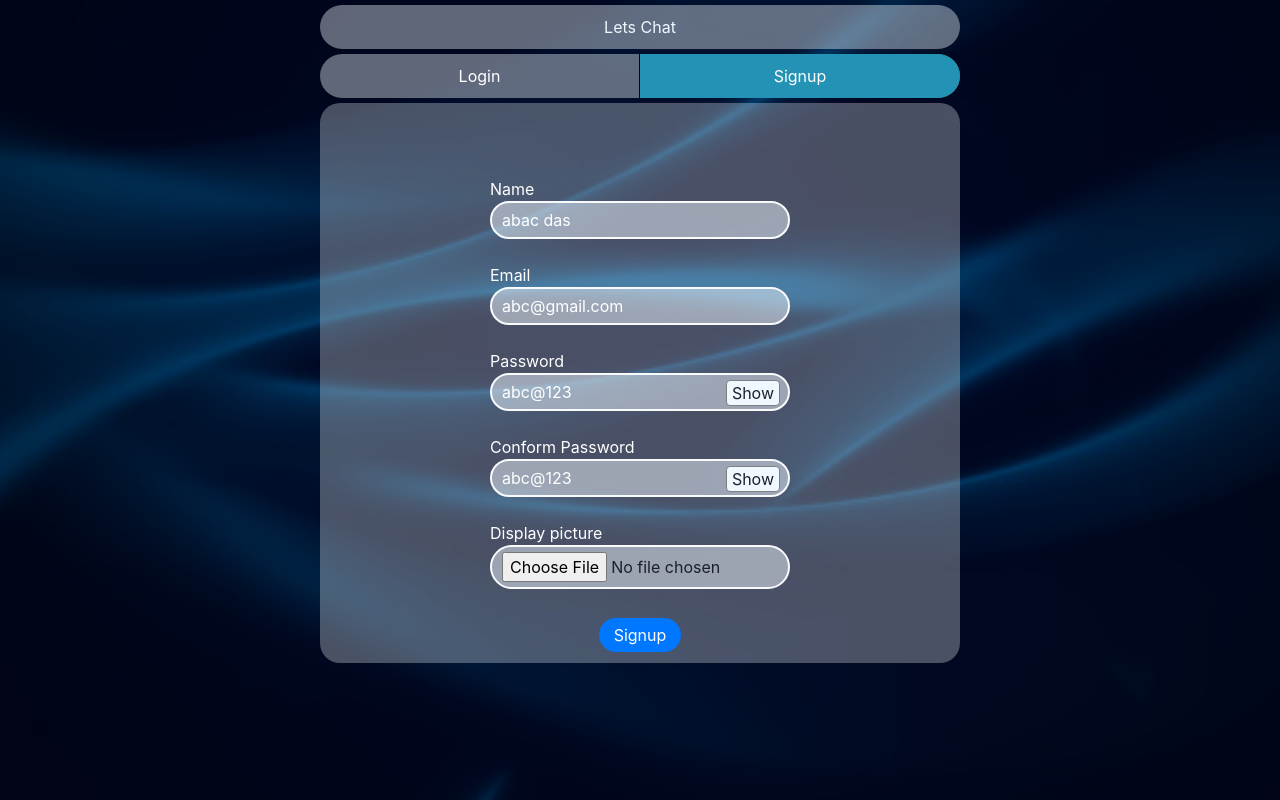
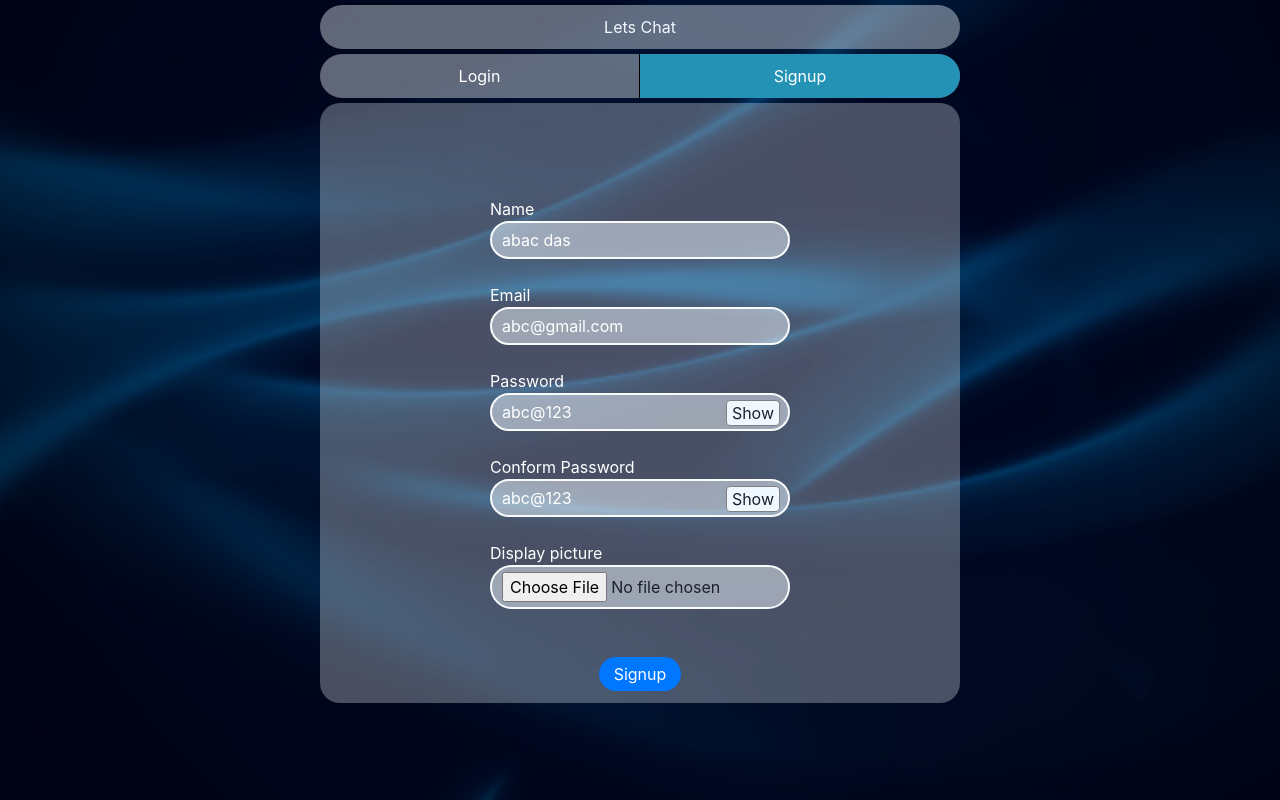
Before and after one commit to RudraDdas/chatapplication, a React (Create React App) app in the folder frontend/: page / in a window 1280 px wide. Built offline with nearby package versions, Linux system fonts and the light colour scheme.

Commit message:
minor css modification

```diff
--- a/frontend/src/App.css
+++ b/frontend/src/App.css
@@ -77,7 +77,7 @@
   border-radius: 20px;
   margin-bottom: 10px;
   position: relative;
-  height: 70vh;
+  height: 75vh;
   display: flex;
   flex-direction: column;
   /* background-color: rgb(161, 228, 224); */
```
